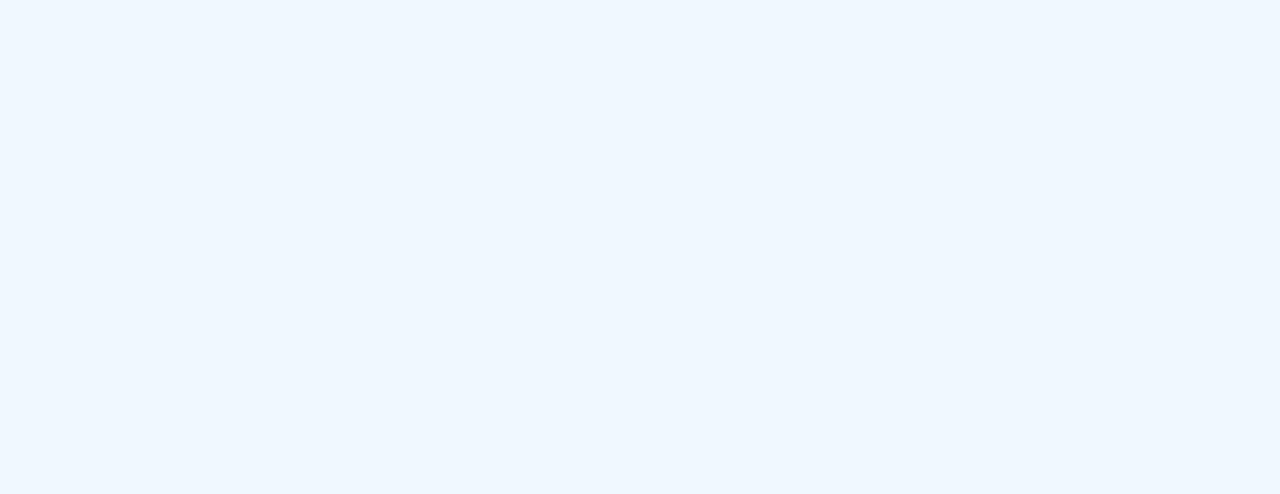
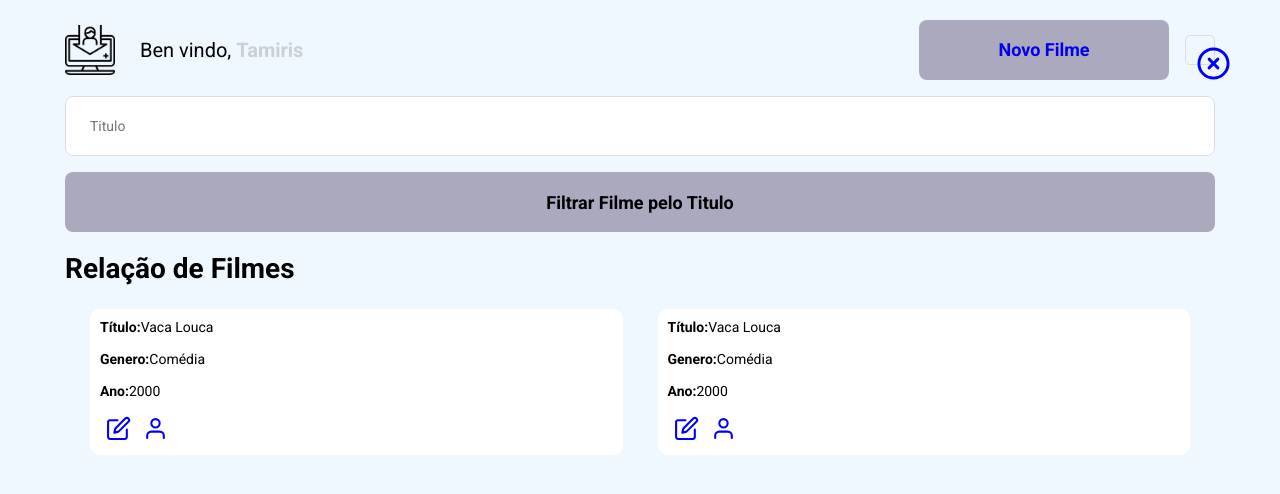
Before and after one commit to Tamiriscoelho/ResenhasFilmeReact, a React (Create React App) app in the folder resenhasfilmesreact/: page /filmes in a window 1280 px wide. Before the commit this address had no page. Shown: the top 494 px of the page. Built offline with nearby package versions, Linux system fonts and the light colour scheme.

Commit message:
Finalizando tela de cadastro de filme

```diff
--- a/resenhasfilmesreact/package.json
+++ b/resenhasfilmesreact/package.json
@@ -10,6 +10,7 @@
     "bootstrap": "^5.3.2",
     "react": "^18.2.0",
     "react-dom": "^18.2.0",
+    "react-icons": "^4.12.0",
     "react-router-dom": "^6.20.0",
     "react-scripts": "5.0.1",
     "reactstrap": "^9.2.1",
--- /dev/null
+++ b/resenhasfilmesreact/src/Components/Filmes/index.js
@@ -0,0 +1,52 @@
+import React from 'react';
+import './styles.css';
+import logoCadastro from '../../assets/cadastro.png'
+import { Link } from 'react-router-dom';
+import { FiEdit, FiUser, FiXCircle } from 'react-icons/fi';
+//Link componete que permite navegar nas páginas da aplicação single page sem dar o refresh
+export default function Filmes(){
+  return(
+     <div className='filme-container'>
+        <header>
+          <img src={logoCadastro} alt='Cadastro'/>
+          <span>Ben vindo, <strong>Tamiris</strong></span>
+          <Link className='button' to="filme/novo">Novo Filme</Link>
+          <button type='button'>
+            <FiXCircle size={35} color="#0000ff" />
+          </button>
+        </header>
+        <form>
+          <input type='text' placeholder='Titulo'/>
+          <button type='button' class='button'>
+            Filtrar Filme pelo Titulo
+          </button>
+        </form>
+        <h1>Relação de Filmes</h1>
+        <ul>
+          <li>
+            <b>Título:</b>Vaca Louca<br/><br/>
+            <b>Genero:</b>Comédia<br/><br/>
+            <b>Ano:</b>2000<br/><br/>
+            <button type='button'>
+            <FiEdit size="25" color="#0000ff" />
+            </button>
+            <button type='button'>
+            <FiUser size="25" color="#0000ff" />
+          </button>
+          </li>
+          <li>
+            <b>Título:</b>Vaca Louca<br/><br/>
+            <b>Genero:</b>Comédia<br/><br/>
+            <b>Ano:</b>2000<br/><br/>
+            <button type='button'>
+            <FiEdit size="25" color="#0000ff" />
+            </button>
+            <button type='button'>
+            <FiUser size="25" color="#0000ff" />
+          </button>
+          </li>
+        </ul>
+     </div>
+  )
+
+}
--- /dev/null
+++ b/resenhasfilmesreact/src/Components/Filmes/styles.css
@@ -0,0 +1,98 @@
+.filme-container {
+  width: 100%;
+  max-width: 1200px;
+  padding: 0 25px;
+  margin: 20px auto;
+}
+
+.filme-container header {
+  display: flex;
+  align-items: center;
+}
+
+.filme-container header span {
+  font-size: 20px;
+  margin-left: 25px;
+}
+
+.filme-container header span strong {
+  color: #3333;
+}
+
+.filme-container header img {
+  height: 50px;
+}
+
+.filme-container header a{
+  width: 250px;
+  margin-left: auto;
+  margin-top: 0;
+}
+
+.filme-container header button{
+  height: 30px;
+  width: 30px;
+  padding: 10px;
+  border-radius: 5px;
+  border: 1px solid #DCDCE6;
+  background: transparent;
+  margin-left: 16px;
+  transition: border-color 0.5s;
+}
+
+.filme-container header button:hover{
+  border-color: #201465;
+}
+
+.filme-container h1{
+   margin-top: 20px;
+   margin-bottom: 24px;
+}
+
+.filme-container ul{
+  display: grid;
+  padding: 0 25px;
+  grid-template-columns: repeat(2, 1fr);
+  grid-gap: 35px;
+  list-style: none;
+}
+
+.filme-container ul li{
+  background: #fff;
+  padding: 10px;
+  border-radius: 10px;
+  position: relative;
+}
+
+.filme-container ul li button{
+  background: absolute;
+  right: 25px;
+  top: 25px;
+  border: 0;
+  background: transparent;
+}
+
+
+.filme-container ul li button + button{
+    top: 50px;
+}
+
+.filme-container ul li button:hover{
+   opacity: 0.8;
+}
+
+.filme-container ul li strong{
+    display: block;
+    margin-bottom: 16px;
+    color: #41414D;
+}
+
+.filme-container ul li p + strong{
+  margin-top: 32px;
+}
+
+.filme-container ul li p {
+  color: #535353;
+  line-height: 21px;
+  font-size: 16px;
+}
--- a/resenhasfilmesreact/src/routes.js
+++ b/resenhasfilmesreact/src/routes.js
@@ -2,6 +2,7 @@
 import React from "react";
 import {BrowserRouter as Router, Route, Routes} from 'react-router-dom';
 import Login from "./Components/Login";
+import Filmes from "./Components/Filmes";
 
 //definido o componente de rotas
 export default function MyRoutes() {
@@ -14,6 +15,7 @@ export default function MyRoutes() {
       <Router>
         <Routes>
           <Route path="/" exact element={<Login/>}/>
+          <Route path="/filmes"  element={<Filmes/>}/>
         </Routes>
       </Router>
   );
```
Also changed, not shown: resenhasfilmesreact/src/Components/NovoFilme/index.js (added), resenhasfilmesreact/src/Components/NovoFilme/style.css (added), 1 other file (tests, documents, lock files or other folders).
